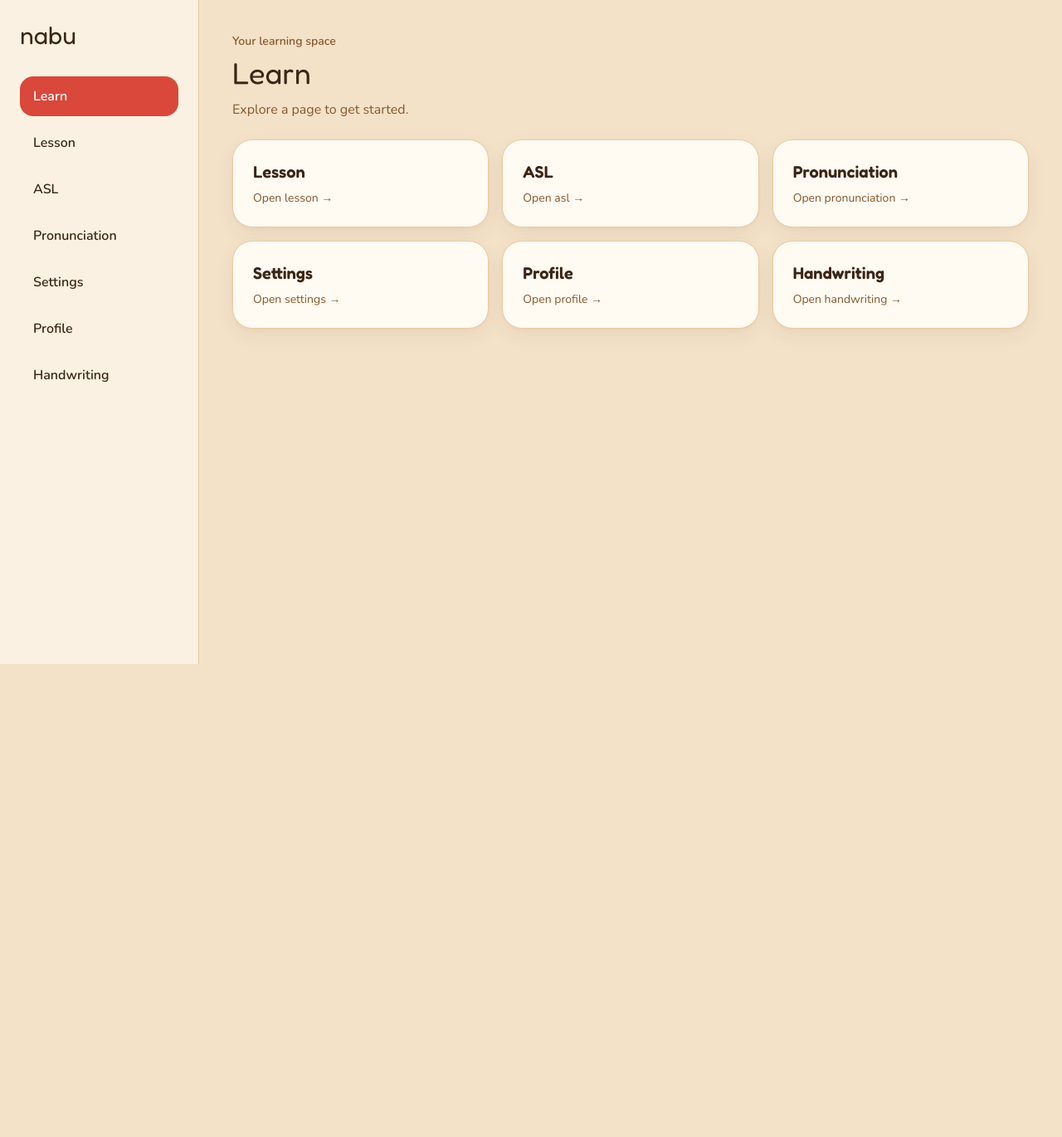
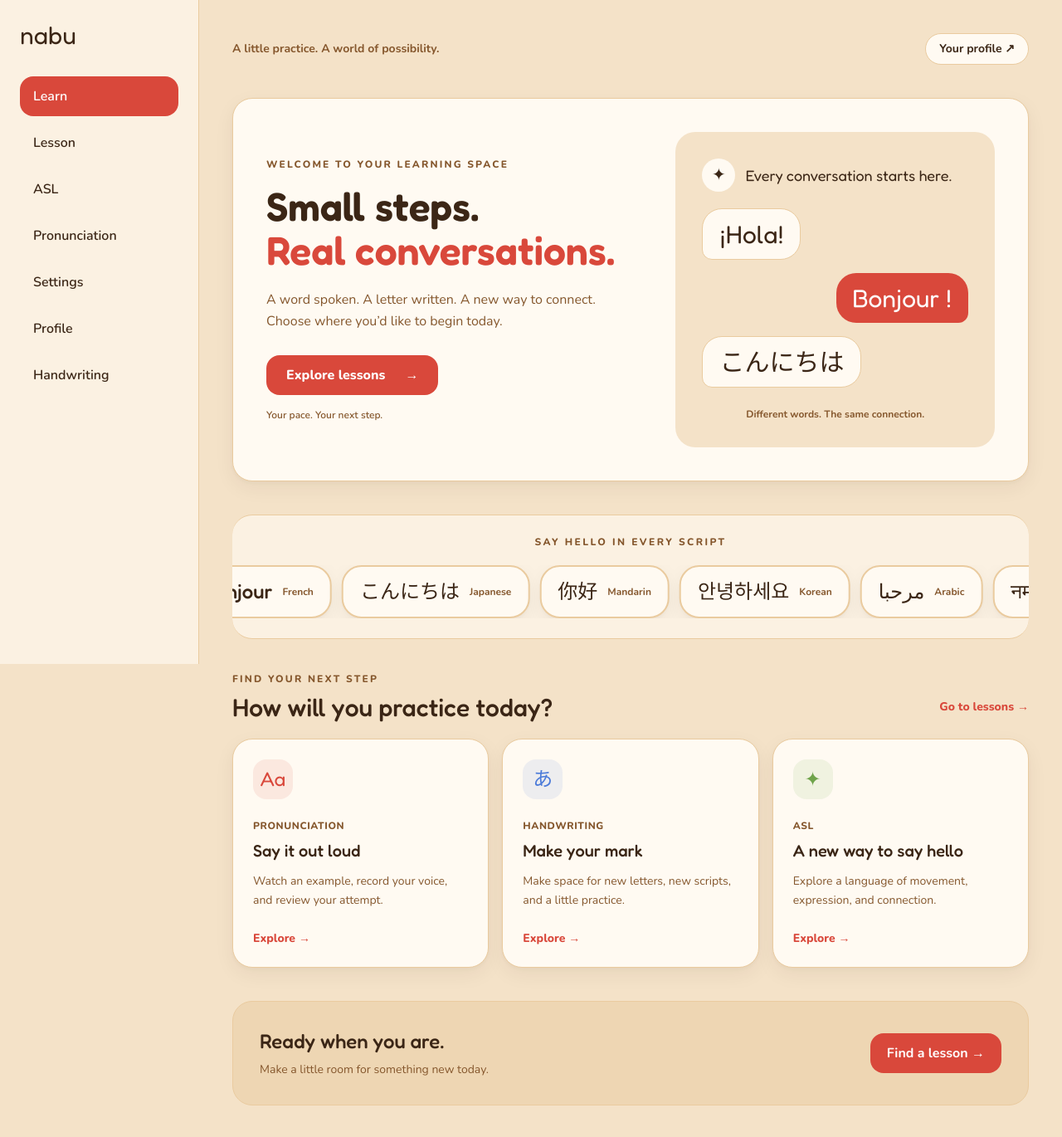
Before and after one commit to aisutd/nabu, a React (Vite) app in the folder UI/: page / in a window 1280 px wide. Shown: the whole page at 83% size. Before the commit the page ends 800 px from the top, so only its background shows below. Built offline with nearby package versions, Linux system fonts and the light colour scheme; no server answers.

Commit message:
Make a dummy homepage, and add the pronounciatiion

```diff
--- /dev/null
+++ b/UI/src/components/home/GreetingStrip.tsx
@@ -0,0 +1,34 @@
+const greetings = [
+  { text: 'Hola', language: 'Spanish', lang: 'es' },
+  { text: 'Bonjour', language: 'French', lang: 'fr' },
+  { text: 'こんにちは', language: 'Japanese', lang: 'ja' },
+  { text: '你好', language: 'Mandarin', lang: 'zh' },
+  { text: '안녕하세요', language: 'Korean', lang: 'ko' },
+  { text: 'مرحبا', language: 'Arabic', lang: 'ar' },
+  { text: 'नमस्ते', language: 'Hindi', lang: 'hi' },
+  { text: 'שלום', language: 'Hebrew', lang: 'he' },
+  { text: 'Hallo', language: 'German', lang: 'de' },
+  { text: 'Ciao', language: 'Italian', lang: 'it' },
+]
+
+export default function GreetingStrip() {
+  return (
+    <section aria-label="Greetings around the world" className="min-w-0 overflow-hidden rounded-xl border-y bg-secondary py-6">
+      <h2 className="mb-5 text-center font-sans text-xs font-extrabold tracking-[0.2em] text-muted-foreground uppercase">Say hello in every script</h2>
+      <div className="greeting-window overflow-hidden">
+        <div className="greeting-track flex w-max">
+          {[0, 1].map((copy) => (
+            <ul key={copy} aria-hidden={copy === 1 ? true : undefined} className="greeting-group flex shrink-0 items-center gap-3 pr-3">
+              {greetings.map(({ text, language, lang }) => (
+                <li key={lang} className="flex min-h-16 shrink-0 items-center gap-3 whitespace-nowrap rounded-xl border-2 bg-card px-5 py-3 shadow-card">
+                  <span lang={lang} dir="auto" className="font-heading text-2xl font-medium">{text}</span>
+                  <span className="text-xs font-bold text-muted-foreground">{language}</span>
+                </li>
+              ))}
+            </ul>
+          ))}
+        </div>
+      </div>
+    </section>
+  )
+}
--- a/UI/src/index.css
+++ b/UI/src/index.css
@@ -87,3 +87,19 @@
   body { @apply bg-background text-foreground font-sans; }
   h1, h2, h3, h4 { @apply font-heading; }
 }
+
+/* Equal-width copies make the greeting loop seamless; interaction never pauses it. */
+@keyframes greeting-scroll {
+  from { transform: translateX(0); }
+  to { transform: translateX(-50%); }
+}
+
+.greeting-track {
+  animation: greeting-scroll 45s linear infinite;
+}
+
+@media (prefers-reduced-motion: reduce) {
+  .greeting-track { animation: none; width: 100%; }
+  .greeting-group { flex-wrap: wrap; justify-content: center; width: 100%; padding: 0 1rem; }
+  .greeting-group[aria-hidden="true"] { display: none; }
+}
--- a/UI/src/pages/home/HomePage.tsx
+++ b/UI/src/pages/home/HomePage.tsx
@@ -1,19 +1,60 @@
-import { sidebarItems } from '../../components/sidebar/sidebar_items'
+import GreetingStrip from '../../components/home/GreetingStrip'
+
+const practices = [
+  { title: 'Say it out loud', label: 'Pronunciation', href: '#/pronunciation', symbol: 'Aa', description: 'Watch an example, record your voice, and review your attempt.', accent: 'bg-primary/10 text-primary' },
+  { title: 'Make your mark', label: 'Handwriting', href: '#/handwriting', symbol: 'あ', description: 'Make space for new letters, new scripts, and a little practice.', accent: 'bg-info/10 text-info' },
+  { title: 'A new way to say hello', label: 'ASL', href: '#/asl', symbol: '✦', description: 'Explore a language of movement, expression, and connection.', accent: 'bg-success/10 text-success' },
+]
 
 export default function HomePage() {
   return (
-    <section aria-label="Learn">
-      <p className="mb-2 text-sm font-semibold text-muted-foreground">Your learning space</p>
-      <h1 className="font-heading text-3xl sm:text-4xl">Learn</h1>
-      <p className="mt-3 text-muted-foreground">Explore a page to get started.</p>
-      <div className="mt-6 grid gap-4 sm:grid-cols-2 lg:grid-cols-3">
-        {sidebarItems.filter((item) => item.id !== 'home').map((item) => (
-          <a key={item.id} href={item.href} className="rounded-xl border bg-card p-6 shadow-card transition-colors hover:bg-accent focus-visible:outline-2 focus-visible:outline-offset-2">
-            <h2 className="text-xl font-semibold">{item.label}</h2>
-            <p className="mt-2 text-sm text-muted-foreground">Open {item.label.toLowerCase()} →</p>
-          </a>
-        ))}
-      </div>
-    </section>
+    <div className="min-w-0 space-y-8 sm:space-y-10">
+      <header className="flex flex-wrap items-center justify-between gap-3">
+        <p className="text-sm font-bold text-muted-foreground">A little practice. A world of possibility.</p>
+        <a href="#/profile" className="rounded-full border bg-card px-4 py-2 text-sm font-bold hover:bg-secondary focus-visible:outline-2 focus-visible:outline-offset-2">Your profile ↗</a>
+      </header>
+
+      <section aria-labelledby="welcome-heading" className="grid items-center gap-8 rounded-xl border bg-card p-6 shadow-card sm:p-8 lg:grid-cols-[1.2fr_1fr] lg:p-10">
+        <div>
+          <p className="mb-4 text-xs font-extrabold tracking-[0.18em] text-muted-foreground uppercase">Welcome to your learning space</p>
+          <h1 id="welcome-heading" className="text-4xl leading-[1.1] font-semibold sm:text-5xl">Small steps.<br /><span className="text-primary">Real conversations.</span></h1>
+          <p className="mt-5 max-w-md text-base leading-relaxed text-muted-foreground">A word spoken. A letter written. A new way to connect. Choose where you’d like to begin today.</p>
+          <a href="#/lesson" className="mt-7 inline-flex min-h-12 items-center justify-center gap-6 rounded-lg bg-primary px-6 py-3 font-extrabold text-primary-foreground hover:bg-primary/90 focus-visible:outline-2 focus-visible:outline-offset-4">Explore lessons <span aria-hidden="true">→</span></a>
+          <p className="mt-4 text-xs font-semibold text-muted-foreground">Your pace. Your next step.</p>
+        </div>
+        <div className="relative rounded-xl bg-background p-6 sm:p-8">
+          <div className="mb-5 flex items-center gap-3"><span aria-hidden="true" className="flex size-10 items-center justify-center rounded-full bg-card text-xl">✦</span><p className="font-heading text-lg">Every conversation starts here.</p></div>
+          <p className="w-fit rounded-xl rounded-bl-sm border bg-card px-5 py-3 font-heading text-3xl" lang="es">¡Hola!</p>
+          <p className="mt-4 ml-auto w-fit rounded-xl rounded-br-sm bg-primary px-5 py-3 font-heading text-3xl text-primary-foreground" lang="fr">Bonjour !</p>
+          <p className="mt-4 w-fit rounded-xl rounded-bl-sm border bg-card px-5 py-3 font-heading text-3xl" lang="ja">こんにちは</p>
+          <p className="mt-6 text-center text-xs font-bold text-muted-foreground">Different words. The same connection.</p>
+        </div>
+      </section>
+
+      <GreetingStrip />
+
+      <section aria-labelledby="practice-heading">
+        <div className="mb-5 flex flex-wrap items-end justify-between gap-3">
+          <div><p className="mb-2 text-xs font-extrabold tracking-[0.18em] text-muted-foreground uppercase">Find your next step</p><h2 id="practice-heading" className="text-2xl font-medium sm:text-3xl">How will you practice today?</h2></div>
+          <a href="#/lesson" className="py-2 text-sm font-extrabold text-primary underline-offset-4 hover:underline">Go to lessons →</a>
+        </div>
+        <div className="grid gap-4 sm:grid-cols-2 lg:grid-cols-3">
+          {practices.map((practice) => (
+            <a key={practice.href} href={practice.href} className="group flex flex-col rounded-xl border bg-card p-6 shadow-card transition-colors hover:bg-secondary focus-visible:outline-2 focus-visible:outline-offset-4">
+              <span aria-hidden="true" className={`mb-6 flex size-12 items-center justify-center rounded-lg font-heading text-2xl ${practice.accent}`}>{practice.symbol}</span>
+              <p className="text-xs font-extrabold tracking-wider text-muted-foreground uppercase">{practice.label}</p>
+              <h3 className="mt-2 text-xl font-medium">{practice.title}</h3>
+              <p className="mt-3 flex-1 text-sm leading-relaxed text-muted-foreground">{practice.description}</p>
+              <span className="mt-6 text-sm font-extrabold text-primary">Explore <span aria-hidden="true" className="inline-block transition-transform group-hover:translate-x-1">→</span></span>
+            </a>
+          ))}
+        </div>
+      </section>
+
+      <section className="flex flex-col items-start justify-between gap-5 rounded-xl border bg-accent/50 p-6 sm:flex-row sm:items-center sm:p-8" aria-label="Start a lesson">
+        <div><h2 className="text-2xl font-medium">Ready when you are.</h2><p className="mt-2 text-sm text-muted-foreground">Make a little room for something new today.</p></div>
+        <a href="#/lesson" className="inline-flex min-h-12 shrink-0 items-center rounded-lg bg-primary px-5 py-3 font-bold text-primary-foreground hover:bg-primary/90 focus-visible:outline-2 focus-visible:outline-offset-4">Find a lesson →</a>
+      </section>
+    </div>
   )
 }
```
